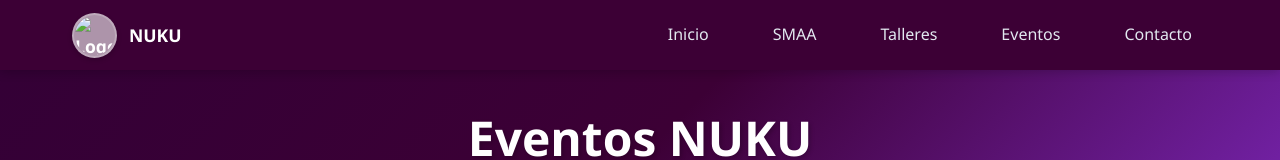
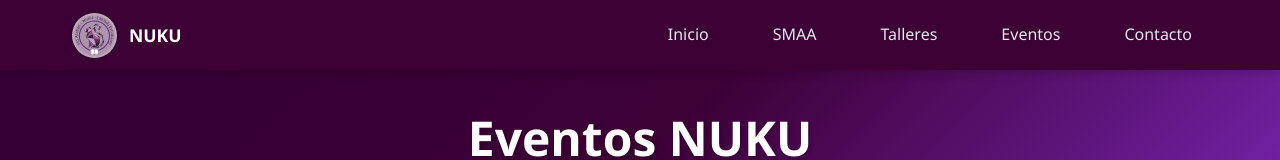
Before and after one commit to Fabian137/smaa, a plain HTML site: page pages/eventos.html in a window 1280 px wide. Shown: the top 160 px of the page. Drawn offline with Linux system fonts and the light colour scheme; a script that the page names is missing.

Commit message:
navbar logo

```diff
--- a/pages/eventos.html
+++ b/pages/eventos.html
@@ -13,7 +13,7 @@
     <nav class="navbar">
         <div class="nav-container">
             <a href="../index.html" class="nav-logo">
-                <img src="../assets/images/NUKUlogo.png" alt="Logo NUKU" class="navbar-logo-img">
+                <img src="../assets/images/NUKUlogo.svg" alt="Logo NUKU" class="navbar-logo-img">
                 <span class="nav-logo-text">NUKU</span>
             </a>
 
```
Also changed, not shown: pages/smaa.html (+1 -1 lines), pages/talleres.html (+1 -1 lines).
